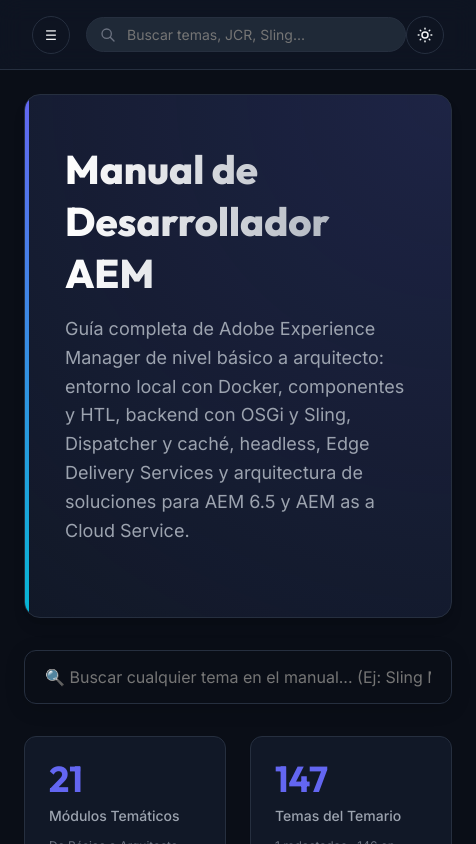
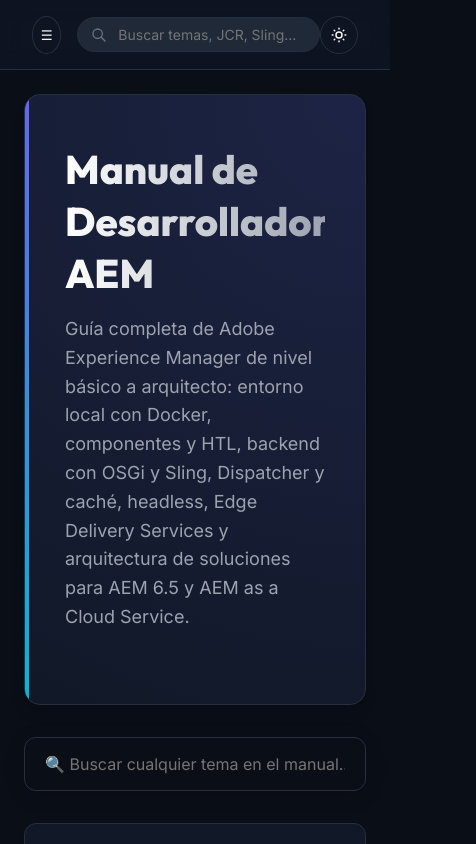
Before and after one commit to franciscosantiagoc/manual-aem, a React (Vite) app: page / in a window 390 px wide. Shown: the top 844 px of the page, 476 px wide, since content can reach past the window. Built offline with nearby package versions, Linux system fonts and the light colour scheme.

Commit message:
fix: prevent horizontal overflow of lesson content on narrow screens

```diff
--- a/src/index.css
+++ b/src/index.css
@@ -122,7 +122,7 @@
 /* Main Layout Grid */
 .app-container {
   display: grid;
-  grid-template-columns: var(--sidebar-width) 1fr;
+  grid-template-columns: var(--sidebar-width) minmax(0, 1fr);
   grid-template-rows: var(--header-height) 1fr;
   grid-template-areas:
     "sidebar header"
@@ -391,6 +391,7 @@
   padding: 2.5rem;
   max-width: 960px;
   width: 100%;
+  min-width: 0;
   margin: 0 auto;
 }
 
@@ -957,7 +958,7 @@
 /* Responsive Overrides */
 @media (max-width: 1024px) {
   .app-container {
-    grid-template-columns: 1fr;
+    grid-template-columns: minmax(0, 1fr);
     grid-template-areas:
       "header"
       "content";
```
